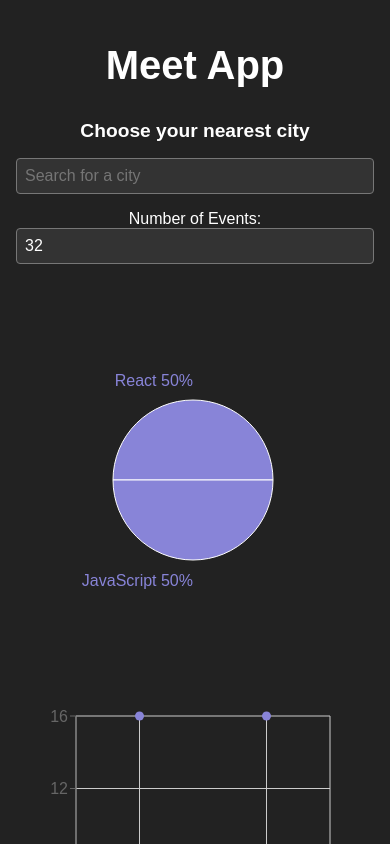
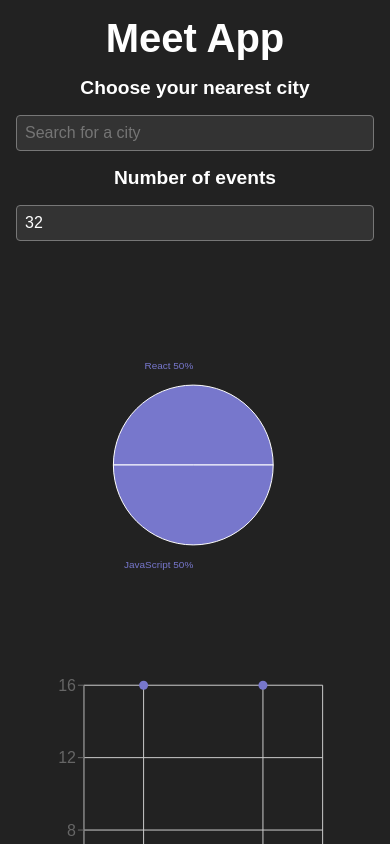
Before and after one commit to jdeebs/meet, a React (Create React App) app: page / in a window 390 px wide. Shown: the top 844 px of the page. Built offline with nearby package versions, Linux system fonts and the light colour scheme.

Commit message:
Update pie chart for small screens

```diff
--- a/src/App.css
+++ b/src/App.css
@@ -7,6 +7,11 @@ body {
   margin: 0;
   padding: 0;
   overflow-x: hidden; /* Prevents horizontal scrolling */
+}
+
+h1,
+h2 {
+  margin-top: 0;
 }
 
 input {
@@ -51,15 +56,21 @@ input {
 .charts-container {
   display: grid;
   grid-template-columns: 1fr 1fr;
-  gap: 1rem;
-  margin-bottom: 2rem;
+}
+
+/* Remove default outline on selection */
+.recharts-pie,
+recharts-layer,
+* {
+  outline: none !important;
 }
 
 @media (max-width: 768px) {
   .charts-container {
     grid-template-columns: 1fr;
+    padding: 0.5rem;
   }
-  .input-container {
+  .input-container{
     padding: 0rem;
   }
 }
--- a/src/components/CityEventsChart/CityEventsChart.js
+++ b/src/components/CityEventsChart/CityEventsChart.js
@@ -52,7 +52,7 @@ const CityEventsChart = ({ allLocations, events }) => {
           allowDecimals={false}
         />
         <Tooltip cursor={{ strokeDasharray: "3 3" }} />
-        <Scatter name="Events" data={data} fill="#8884d8" />
+        <Scatter name="Events" data={data} fill="rgb(119, 119, 204)" />
       </ScatterChart>
     </ResponsiveContainer>
   );
--- a/src/components/EventGenresChart/EventGenresChart.js
+++ b/src/components/EventGenresChart/EventGenresChart.js
@@ -41,17 +41,34 @@ const EventGenresChart = ({ events }) => {
 
   const getOuterRadius = () => {
     const width = window.innerWidth;
+    if (width <= 320) return 40; // Smallest radius for very small screens
     if (width <= 480) return 80; // Smaller radius for very small screens
     if (width <= 768) return 100; // Medium radius for small screens
+    if (width <= 1024) return 120; // Larger radius for medium screens
     return 150; // Default radius for larger screens
   };
 
   const renderCustomizedLabel = ({ x, y, cx, index, percent }) => {
+    // Dynamically set the font size based on screen width
+    const width = window.innerWidth;
+    let fontSize;
+
+    if (width <= 480) {
+      fontSize = "10px"; // Small font for very small screens
+    } else if (width <= 768) {
+      fontSize = "12px"; // Medium font for small screens
+    } else if (width <= 1024) {
+      fontSize = "14px"; // Slightly larger font for medium screens
+    } else {
+      fontSize = "16px"; // Default font size for larger screens
+    }
+
     return percent ? (
       <text
         x={x}
         y={y}
-        fill="#8884d8"
+        fill="rgb(119, 119, 204)"
+        fontSize={fontSize}
         textAnchor={x > cx ? "start" : "end"}
         dominantBaseline="central"
       >
@@ -66,7 +83,7 @@ const EventGenresChart = ({ events }) => {
         <Pie
           data={data}
           dataKey="value"
-          fill="#8884d8"
+          fill="rgb(119, 119, 204)"
           labelLine={false}
           label={renderCustomizedLabel}
           outerRadius={outerRadius}
--- a/src/components/NumberOfEvents/NumberOfEvents.js
+++ b/src/components/NumberOfEvents/NumberOfEvents.js
@@ -33,7 +33,7 @@ const NumberOfEvents = ({ setNumberOfEvents, setErrorAlert }) => {
 
   return (
     <div id="number-of-events-container">
-      <label htmlFor="number-of-events">Number of Events: </label>
+      <label htmlFor="number-of-events"><h2 id="subheader">Number of events</h2></label>
       <input
         type="number"
         id="number-of-events"
```
